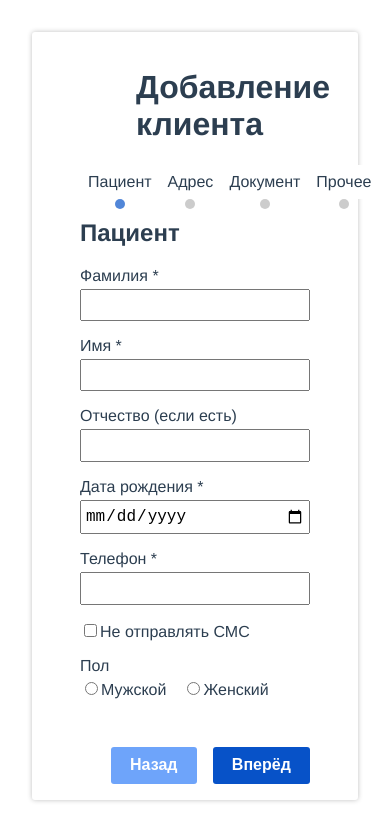
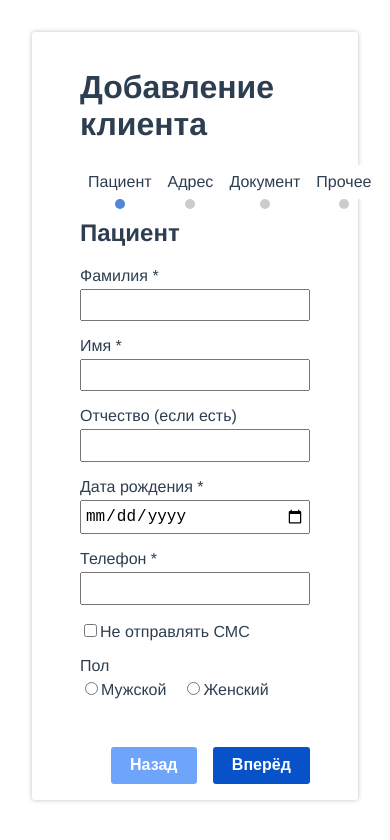
Before and after one commit to ksenkso/medods-client-form, a Vue app: page / in a window 390 px wide. Shown: the top 840 px of the page. Built offline with nearby package versions, Linux system fonts and the light colour scheme.

Commit message:
fix: removed padding from the header, removed row overrides

```diff
--- a/src/components/form/ClientForm.vue
+++ b/src/components/form/ClientForm.vue
@@ -61,10 +61,10 @@ export default {
     return {
       page: 0,
       steps: [
-          'Пациент',
-          'Адрес',
-          'Документ',
-          'Прочее'
+        'Пациент',
+        'Адрес',
+        'Документ',
+        'Прочее'
       ],
       pages: [PagePatient, PageAddress, PageDocument, PageMedical],
       errors: new Set(),
@@ -108,26 +108,22 @@ export default {
   box-shadow: 0 0 5px 0 rgba(0, 0, 0, .25);
 
   &__header {
-    padding-left: 3.5rem;
+    h1 {
+      padding-left: 3.5rem;
+      @media (max-width: 700px) {
+        padding-left: 0;
+      }
+    }
   }
 
   &__page {
-    flex: 1 0 100%
+    flex: 1 0 100%;
+
   }
 
   &__footer {
     display: flex;
     justify-content: flex-end;
-  }
-
-  @media (max-width: 800px) {
-    .row {
-      flex-direction: column;
-
-      .input {
-        max-width: 100%;
-      }
-    }
   }
 
   &__page {
```
